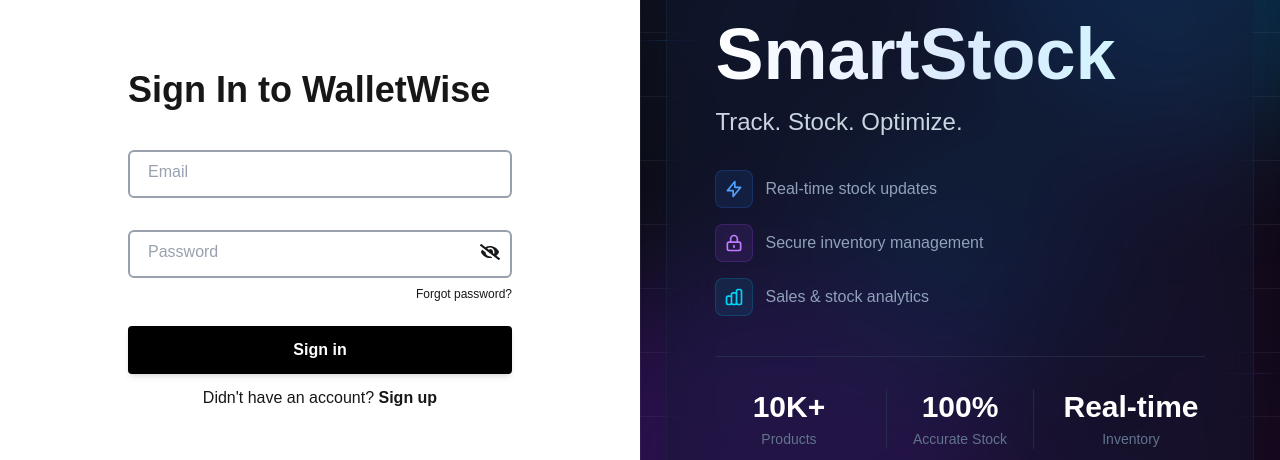
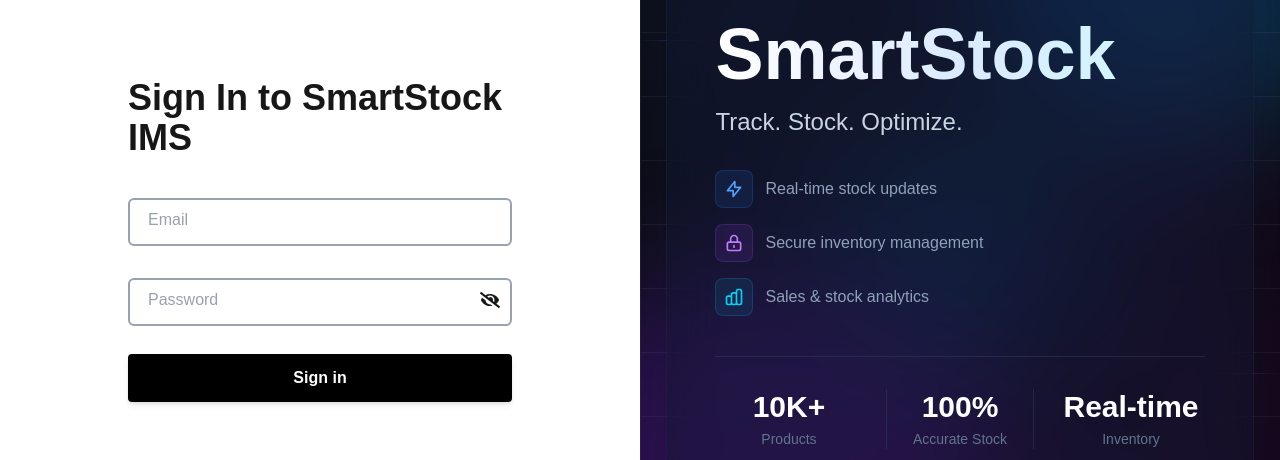
Before and after one commit to kavindu919/ims-frontend, a Next.js app: page /login in a window 1280 px wide. Shown: the part 160-620 px from the top of the page. Built offline with nearby package versions, Linux system fonts and the light colour scheme; no server answers.

Commit message:
chore: refactor the styles on sign in

```diff
--- a/app/login/page.tsx
+++ b/app/login/page.tsx
@@ -71,7 +71,7 @@ const LoginPage = () => {
       <div className="flex w-full flex-col items-center justify-center gap-4 p-8 md:p-12">
         <div className="flex w-full max-w-xl flex-col gap-9 md:px-20">
           <h2 className="text-2xl font-bold sm:text-3xl md:text-4xl">
-            Sign In to WalletWise
+            Sign In to SmartStock IMS
           </h2>
           <form onSubmit={handleSubmit} className="flex flex-col gap-6">
             <InputField
@@ -93,25 +93,14 @@ const LoginPage = () => {
                 disabled={loading}
                 required
               />
-              <span className="mt-1 self-end text-xs">
-                <Link href="/resetpassword">Forgot password?</Link>
-              </span>
             </div>
 
-            <div className="flex w-full flex-col gap-2">
             <Button
               text="Sign in"
               isLoading={loading}
               disabled={loading}
               type="submit"
             />
-              <span className="mt-1 text-center">
-                Didn't have an account?{" "}
-                <span className="font-bold">
-                  <Link href="/register">Sign up</Link>
-                </span>
-              </span>
-            </div>
           </form>
         </div>
       </div>
```
Lines whose indentation alone changed are shown as unchanged.
